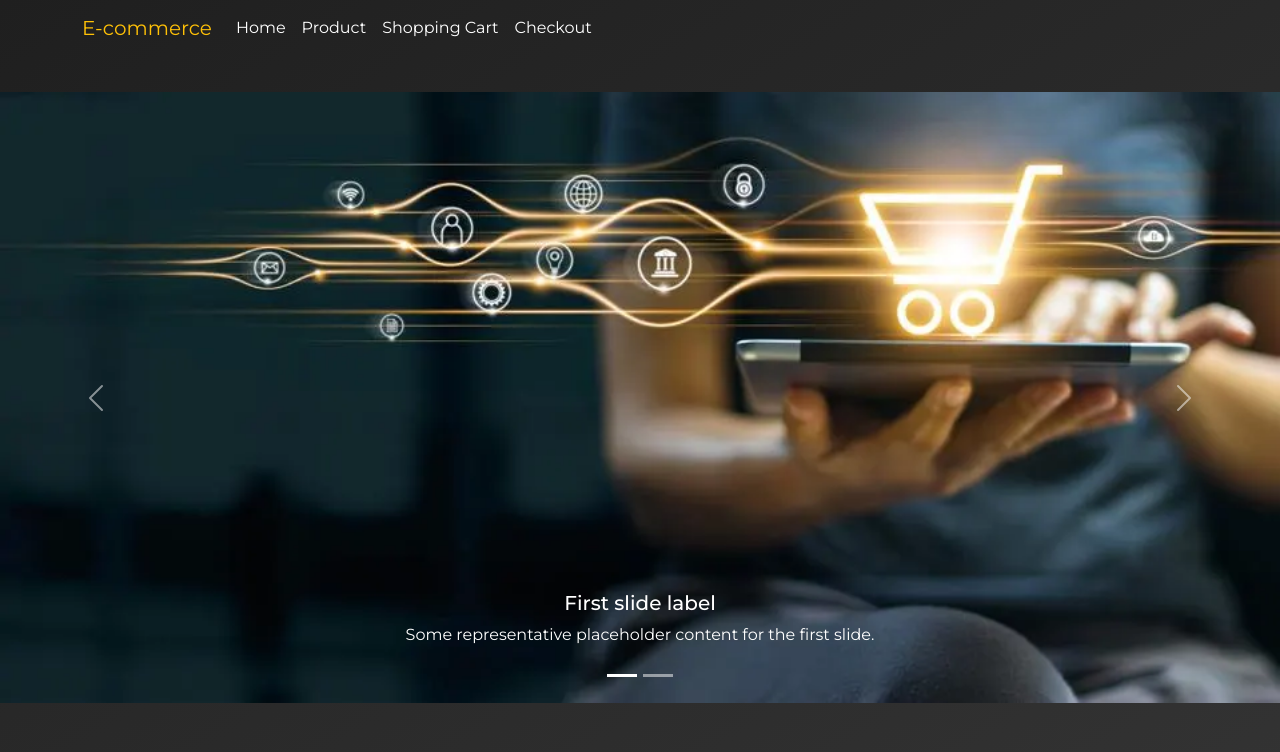
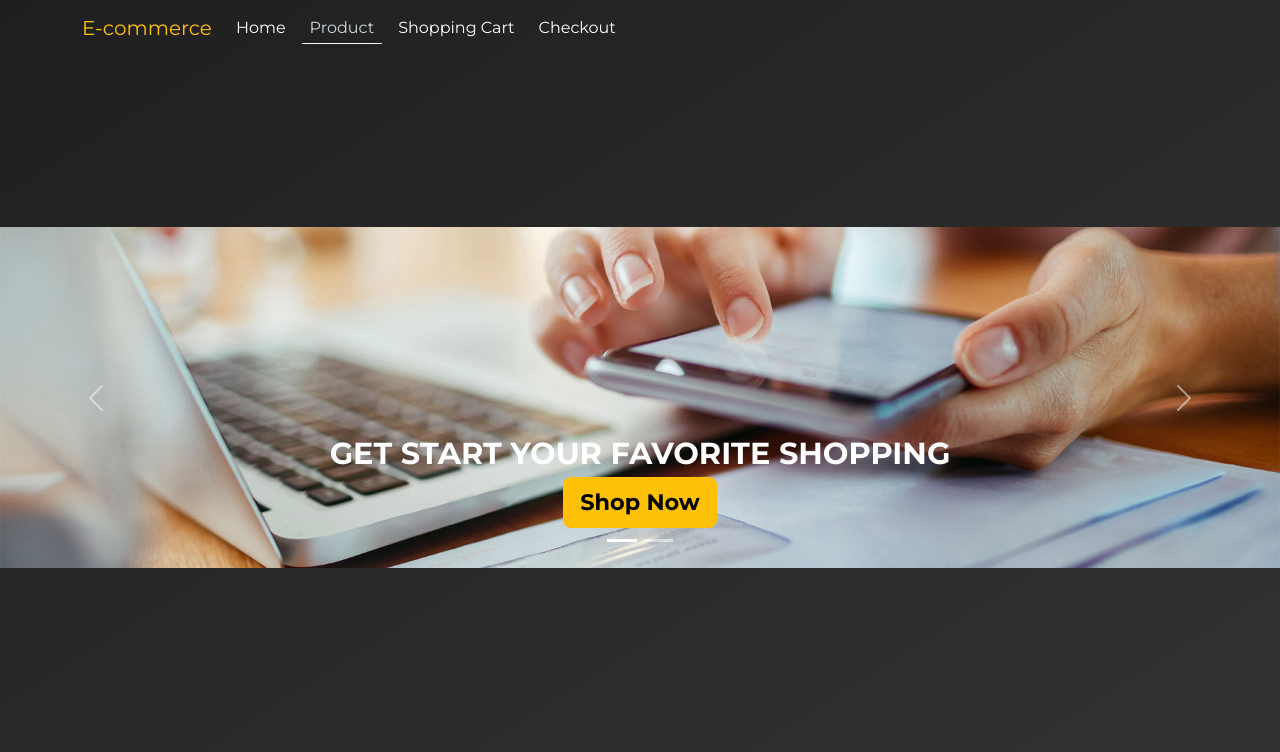
Before and after one commit to Bashar-alJabi/Habib-ecommerce, a plain HTML site: page product.html in a window 1280 px wide. Shown: the top 752 px of the page. Drawn offline with nearby package versions, Linux system fonts and the light colour scheme.

Commit message:
under preparing

```diff
--- a/css/style.css
+++ b/css/style.css
@@ -35,6 +35,31 @@ a {
 }
 /* End Global */
 
+/* start Header */
+header .navbar-nav li a {
+    position: relative;
+    width: fit-content;
+    padding-block: 0.2rem;
+    transition: .3s;
+    &::after {
+        content: "";
+        width: 0%;
+        height: 1px;
+        position: absolute;
+        left: 0;
+        bottom: -1px;
+        background-color: var(--main-color);
+        transition: .3s;
+    }
+    &:hover, &.active {
+        color: #d0d8de !important;
+        &::after {
+            width: 100%;
+        }
+    }
+}
+/* end Header */
+
 /* start Home Page */
 .home-container {
     background: url('../media/homeImg.jpg');
@@ -43,10 +68,52 @@ a {
     min-height: 100dvh;
 }
 /* end Home Page */
-/* start Product Page */
+
 .product-container, .shopping-container, .checkout-container {
     background: linear-gradient(to right bottom, #1f1f1f, #333);
     min-height: 100dvh;
+}
+
+/* start Product Page */
+.product-container {
+    main .carousel-caption {
+        p {
+            font-size: .7rem;
+            @media (min-width: 576px) {
+                font-size: 1rem;
+            }
+            @media (min-width: 768px) {
+                font-size: 1.3rem;
+            }
+            @media (min-width: 992px) {
+                font-size: 1.6rem;
+            }
+            @media (min-width: 1200px) {
+                font-size: 1.9rem;
+            }
+            @media (min-width: 1400px) {
+                font-size: 2.2rem;
+            }
+        }
+        button {
+            font-size: .5rem;
+            @media (min-width: 576px) {
+                font-size: .8rem;
+            }
+            @media (min-width: 768px) {
+                font-size: 1rem;
+            }
+            @media (min-width: 992px) {
+                font-size: 1.2rem;
+            }
+            @media (min-width: 1200px) {
+                font-size: 1.4rem;
+            }
+            @media (min-width: 1400px) {
+                font-size: 1.6rem;
+            }
+        }
+    }
 }
 /* end Product Page */
 
--- a/js/main.js
+++ b/js/main.js
@@ -1,3 +1,3 @@
-// handleclassactive
 // scrolltosomewhere
 // autoprogress
+// handleActive
--- a/product.html
+++ b/product.html
@@ -31,12 +31,12 @@
                             <i class="fa-solid fa-bars"></i>
                         </button>
                         <div class="collapse navbar-collapse" id="navbarNav">
-                            <ul class="navbar-nav">
+                            <ul class="navbar-nav gap-2">
                                 <li class="nav-item">
-                                    <a class="nav-link text-white active" aria-current="page" href="index.html">Home</a>
+                                    <a class="nav-link text-white" aria-current="page" href="index.html">Home</a>
                                 </li>
                                 <li class="nav-item">
-                                    <a class="nav-link text-white" href="product.html">Product</a>
+                                    <a class="nav-link text-white active" href="product.html">Product</a>
                                 </li>
                                 <li class="nav-item">
                                     <a class="nav-link text-white" href="shoppingCart.html">Shopping Cart</a>
@@ -52,24 +52,24 @@
             <!-- end Header -->
             <!-- start Main -->
             <main>
-                <div id="carouselExampleCaptions" class="carousel slide">
+                <!-- data-bs-ride="carousel" -->
+                <div id="carouselExampleCaptions" class="carousel slide" >
                     <div class="carousel-indicators">
                         <button type="button" data-bs-target="#carouselExampleCaptions" data-bs-slide-to="0" class="active" aria-current="true" aria-label="Slide 1"></button>
                         <button type="button" data-bs-target="#carouselExampleCaptions" data-bs-slide-to="1" aria-label="Slide 2"></button>
                     </div>
                     <div class="carousel-inner">
-                        <div class="carousel-item active">
-                            <img src="/media/sliderImg1.webp" class="d-block w-100" alt="img1">
-                            <div class="carousel-caption d-none d-md-block">
-                                <h5>First slide label</h5>
-                                <p>Some representative placeholder content for the first slide.</p>
+                        <div class="carousel-item active" data-bs-interval="3000">
+                            <img src="./media/sliderImg1.jpg" class="d-block w-100" alt="img1">
+                            <div class="carousel-caption d-block">
+                                <p class="fw-bold text-uppercase m-0">Get Start Your Favorite Shopping</p>
+                                <a href="shoppingCart.html"><button type="button" class="btn btn-warning btn-lg fw-bold">Shop Now</button></a>
                             </div>
                         </div>
-                        <div class="carousel-item">
-                            <img src="/media/sliderImg2.jpg" class="d-block w-100" alt="img2">
-                            <div class="carousel-caption d-none d-md-block">
-                                <h5>Second slide label</h5>
-                                <p>Some representative placeholder content for the second slide.</p>
+                        <div class="carousel-item" data-bs-interval="3000">
+                            <img src="./media/sliderImg2.jpg" class="d-block w-100 " alt="img2">
+                            <div class="carousel-caption d-block text-end text-sm-center text-md-start">
+                                <a href="shoppingCart.html"><button type="button" class="btn btn-dark btn-lg">Shop Now</button></a>
                             </div>
                         </div>
                     </div>
```
Also changed, not shown: checkout.html (+3 -3 lines), index.html (+4 -2 lines), shoppingCart.html (+3 -3 lines), media/sliderImg1.jpg (added).
